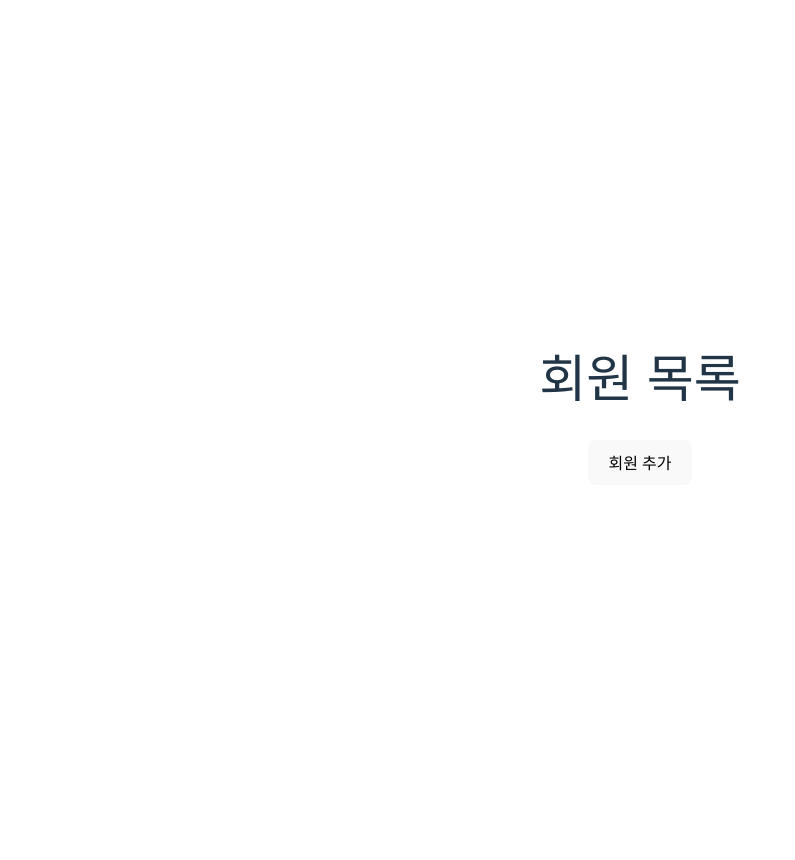
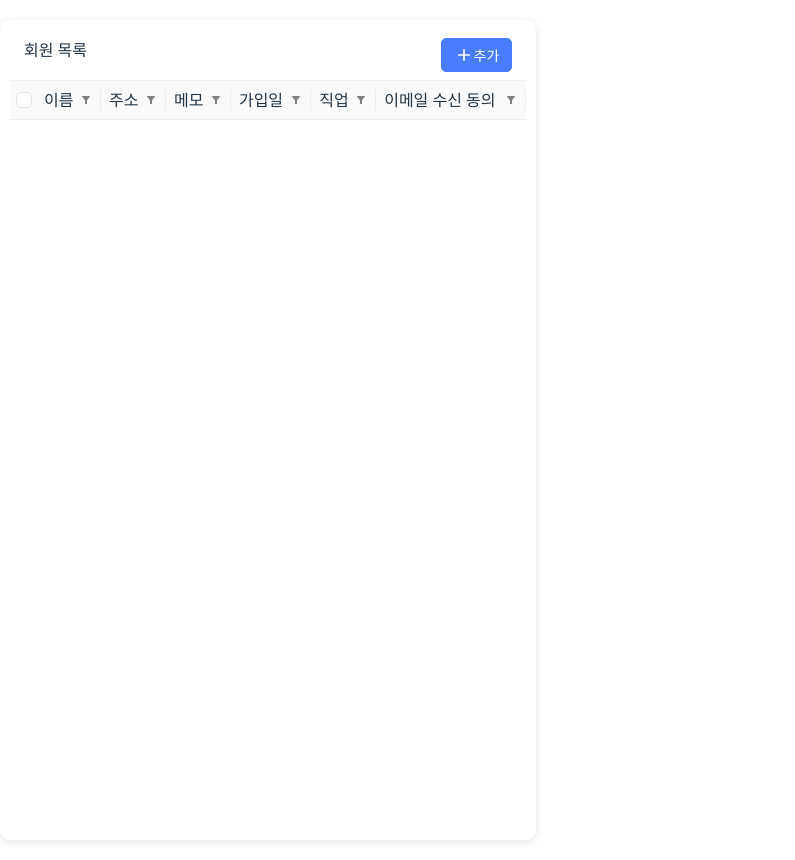
Before and after one commit to Wannyon/businesscanvas, a React (Vite) app in the folder member-management/: page / in a window 1280 px wide. Shown: the whole page, without its empty margins (0-795 px from the left). Before the commit the page ends 800 px from the top, so only its background shows below. Built offline with nearby package versions, Linux system fonts and the light colour scheme.

Commit message:
feat: 메인 테이블 UI 구현

```diff
--- a/member-management/src/App.tsx
+++ b/member-management/src/App.tsx
@@ -1,37 +1,7 @@
-import './App.css'
-
-import { useRecordStore } from "./store/useRecordStore.ts";
+import Home from './pages/Home.tsx';
 
 function App() {
-    const { records, addRecord } = useRecordStore();
-
-  return (
-      <>
-          <div>
-              <h1>회원 목록</h1>
-              <ul>
-                  {records.map((record) => (
-                      <li key={record.id}>{record.name} - {record.job}</li>
-                  ))}
-              </ul>
-              <button
-                  onClick={() =>
-                      addRecord({
-                          id: Date.now(),
-                          name: "New Member",
-                          address: "서울 마포구",
-                          memo: "신규 가입",
-                          joinedAt: new Date().toISOString().split("T")[0],
-                          job: "디자이너",
-                          emailConsent: false,
-                      })
-                  }
-              >
-                  회원 추가
-              </button>
-          </div>
-      </>
-  )
+  return <Home />;
 }
 
-export default App
+export default App;
--- /dev/null
+++ b/member-management/src/components/Table.tsx
@@ -0,0 +1,212 @@
+import styled from 'styled-components';
+import { Add, FilterAlt, MoreVert } from '@mui/icons-material';
+import { IconButton } from '@mui/material';
+
+import { useRecordStore } from '../store/useRecordStore.ts';
+import { fieldsMetadata } from '../types/recode.ts';
+
+const Table = () => {
+  const { records } = useRecordStore();
+
+  return (
+    <TableContainer>
+      <Header>
+        <Title>회원 목록</Title>
+
+        <StyledButton>
+          <Add fontSize="small" /> 추가
+        </StyledButton>
+      </Header>
+      <StyledTable>
+        <TableHead>
+          <tr>
+            <th style={{ justifyItems: 'center' }}>
+              <Checkbox type="checkbox" />
+            </th>
+            {fieldsMetadata.map((field) => (
+              <TableHeadCell key={field.key}>
+                <TableHeadText>
+                  {field.label}
+                  <FilterIcon>
+                    <FilterAlt sx={{ fontSize: 12, color: 'gray' }} />
+                  </FilterIcon>
+                </TableHeadText>
+              </TableHeadCell>
+            ))}
+            <TableHeadCell />
+          </tr>
+        </TableHead>
+        <TableBody>
+          {records.map((record) => (
+            <TableRow key={record.id}>
+              <TableCell
+                style={{
+                  justifyItems: 'center',
+                  border: '1px solid #eee',
+                  borderTop: '0',
+                  padding: '0',
+                  width: '32px',
+                  height: '48px',
+                }}
+              >
+                <Checkbox type="checkbox" />{' '}
+              </TableCell>
+              {fieldsMetadata.map((field) => (
+                <TableCell key={field.key}>
+                  {field.key === 'emailConsent' ? ( // 'emailConsent' 필드일 경우 체크박스 표시
+                    <Checkbox
+                      type="checkbox"
+                      checked={record[field.key]}
+                      disabled
+                    />
+                  ) : (
+                    String(record[field.key])
+                  )}
+                </TableCell>
+              ))}
+              <TableCell>
+                <IconButton size="small">
+                  <MoreVert />
+                </IconButton>
+              </TableCell>
+            </TableRow>
+          ))}
+        </TableBody>
+      </StyledTable>
+    </TableContainer>
+  );
+};
+
+export default Table;
+
+// 테이블 전체 컨테이너
+export const TableContainer = styled.div`
+  width: 100%;
+  height: 100vh;
+  margin: 20px auto;
+  padding: 10px;
+  border-radius: 10px;
+  box-shadow: 0 2px 10px rgba(0, 0, 0, 0.1);
+`;
+
+// 헤더 (버튼 포함) 컨테이너
+export const Header = styled.div`
+  display: flex;
+  justify-content: space-between;
+  //align-items: center;
+  border-bottom: 1px solid #0000000f;
+  padding: 8px 14px;
+`;
+
+// 헤더 글씨
+export const Title = styled.h2`
+  font-size: 16px;
+  font-weight: 600;
+  line-height: 24px;
+  margin: 0;
+`;
+
+// 추가 버튼
+export const StyledButton = styled.button`
+  display: flex;
+  align-items: center;
+  background: #4a7cfe;
+  color: white;
+  border: 1px solid #4a7cfe;
+  padding: 6px 12px;
+  border-radius: 5px;
+  cursor: pointer;
+  font-size: 14px;
+
+  &:hover {
+    background: #739fff;
+    border: 1px solid #739fff;
+  }
+
+  &:active {
+    background: #345dd9;
+    border: 1px solid #345dd9;
+  }
+`;
+
+// 테이블
+const StyledTable = styled.table`
+  width: 100%;
+  border-collapse: collapse;
+`;
+
+// 테이블 헤더
+const TableHead = styled.thead`
+  background-color: #fafafa;
+  border-bottom: 1px solid #eee;
+`;
+
+// 테이블 헤더 셀
+const TableHeadCell = styled.th`
+  white-space: nowrap;
+  padding: 8px 0;
+`;
+
+// 테이블 헤더 셀 텍스트
+const TableHeadText = styled.div`
+  display: flex;
+  justify-content: space-between;
+  align-items: center;
+  font-weight: 600;
+  height: 22px;
+  padding: 0 8px;
+  border-right: 0.5px solid #eee;
+`;
+
+// 테이블 바디
+const TableBody = styled.tbody``;
+
+const TableRow = styled.tr`
+  height: 48px;
+  border-bottom: 1px solid #eee;
+`;
+
+// 셀
+const TableCell = styled.td`
+  color: #333;
+  padding: 8px;
+  font-weight: 400;
+  line-height: 31px;
+`;
+
+// 체크박스
+const Checkbox = styled.input.attrs({ type: 'checkbox' })`
+  display: flex;
+  align-items: center;
+  justify-content: center;
+  width: 16px;
+  height: 16px;
+  cursor: pointer;
+  appearance: none;
+  border: 1px solid #e3e3e3;
+  border-radius: 6px;
+  background: white;
+
+  &:checked {
+    background: #4a7cfe;
+    border: 1px solid #4a7cfe;
+    position: relative;
+  }
+
+  &:checked::after {
+    content: '✔';
+    color: white;
+    font-size: 12px;
+    font-weight: bold;
+    position: absolute;
+    left: 50%;
+    top: 50%;
+    transform: translate(-50%, -50%);
+  }
+`;
+
+// 정렬 아이콘
+const FilterIcon = styled.span`
+  margin-left: 4px;
+  color: #ccc;
+`;
--- /dev/null
+++ b/member-management/src/pages/Home.tsx
@@ -0,0 +1,11 @@
+import Table from '../components/Table';
+
+const Home = () => {
+  return (
+    <div>
+      <Table />
+    </div>
+  );
+};
+
+export default Home;
```
Also changed, not shown: 1 other file (tests, documents, lock files or other folders).
